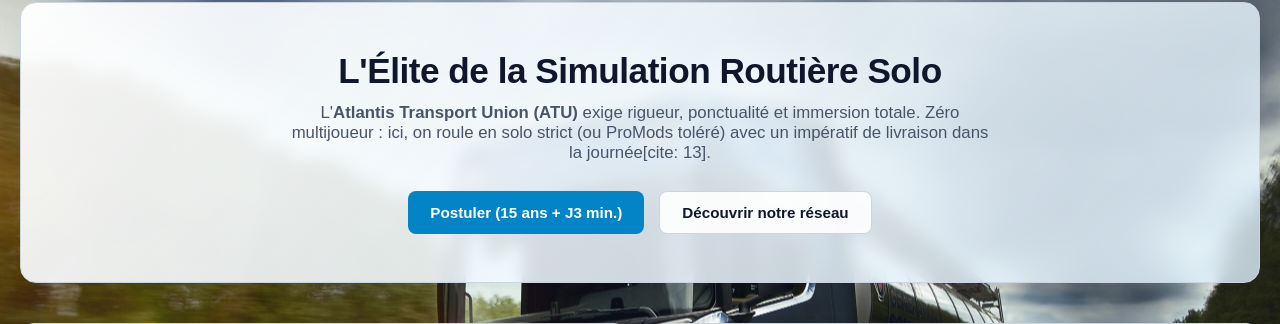
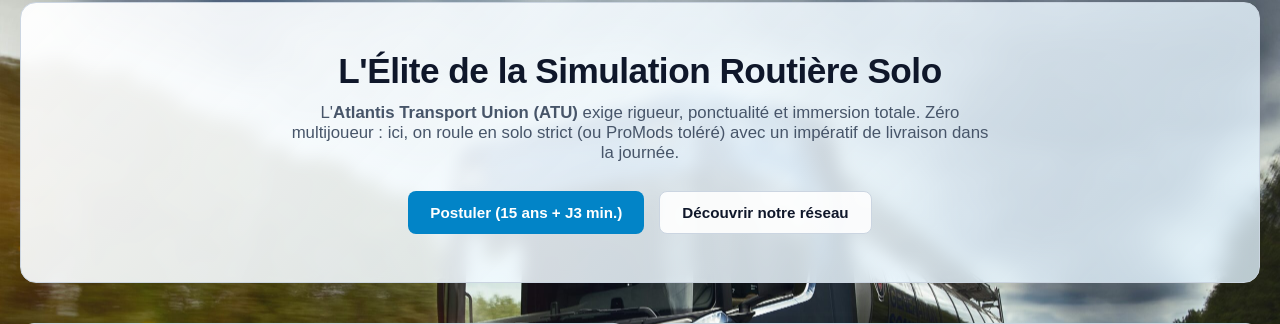
Before and after one commit to Trans-Europe-Rail/Atlantis-Transport-Union, a Flask app: page / in a window 1280 px wide. Shown: the part 99-423 px from the top of the page. Run offline with Flask 3, Linux system fonts and the light colour scheme.

Commit message:
Update index.html

```diff
--- a/templates/index.html
+++ b/templates/index.html
@@ -31,7 +31,7 @@
     <main class="container" style="padding: 20px; min-height: 70vh;">
         <section class="hero">
             <h2>L'Élite de la Simulation Routière Solo</h2>
-            <p>L'<strong>Atlantis Transport Union (ATU)</strong> exige rigueur, ponctualité et immersion totale. Zéro multijoueur : ici, on roule en solo strict (ou ProMods toléré) avec un impératif de livraison dans la journée[cite: 13].</p>
+            <p>L'<strong>Atlantis Transport Union (ATU)</strong> exige rigueur, ponctualité et immersion totale. Zéro multijoueur : ici, on roule en solo strict (ou ProMods toléré) avec un impératif de livraison dans la journée.</p>
             <div style="display: flex; gap: 15px; justify-content: center; flex-wrap: wrap; margin-top: 20px;">
                 <a href="/recrutement" class="btn">Postuler (15 ans + J3 min.)</a>
                 <a href="/lignes" class="btn secondary">Découvrir notre réseau</a>
```
